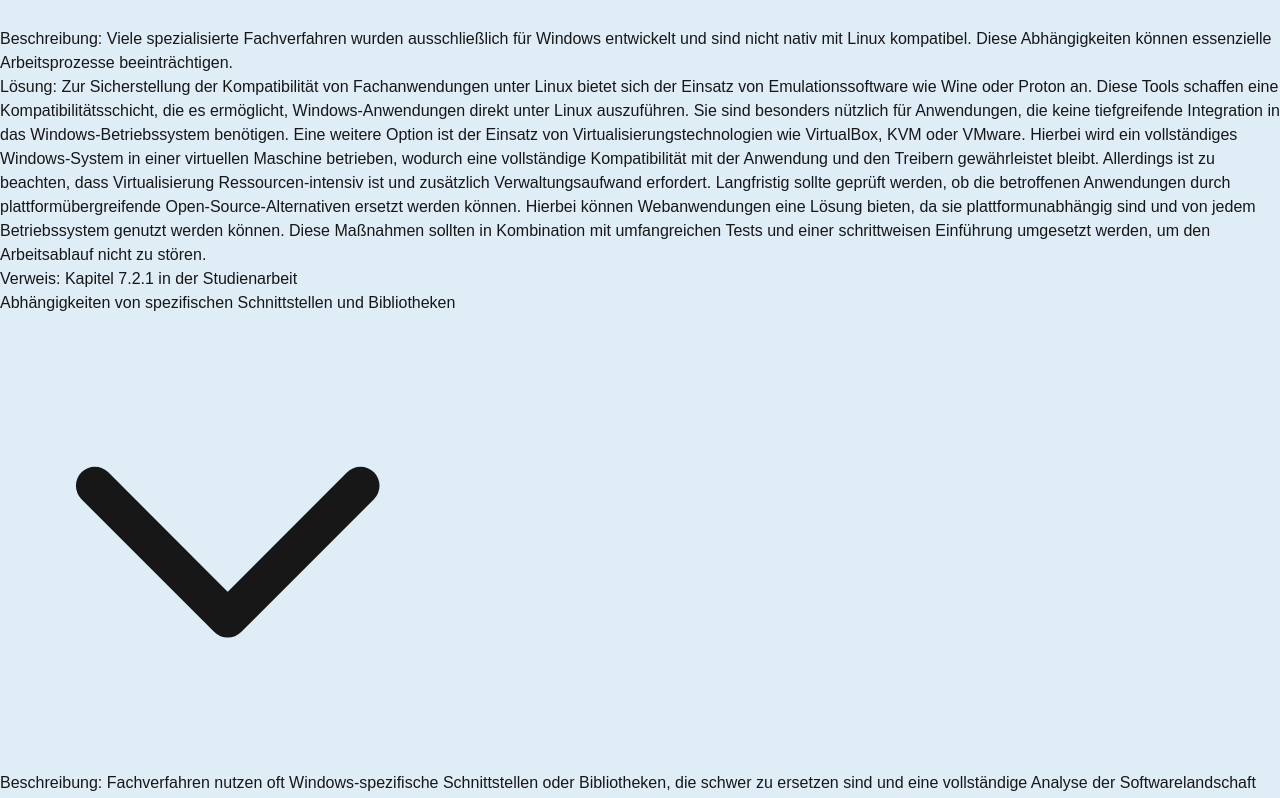
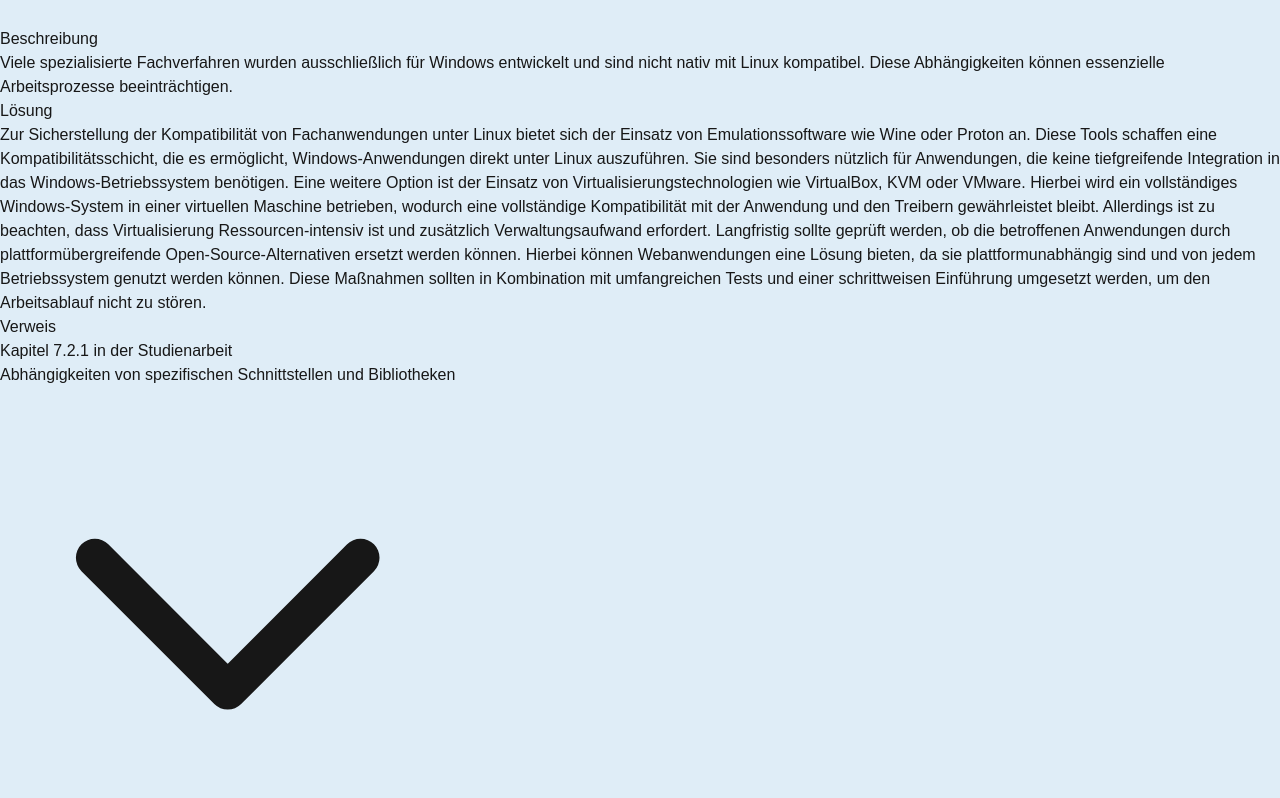
Before and after one commit to DrFisch/LeitfadenWebsite, a Next.js app: page /migration-guide/leitfaden in a window 1280 px wide. Shown: the part 880-1678 px from the top of the page. Built offline with nearby package versions, Linux system fonts and the light colour scheme.

Commit message:
migration page anpassung

```diff
--- a/src/app/migration-guide/leitfaden/page.tsx
+++ b/src/app/migration-guide/leitfaden/page.tsx
@@ -41,7 +41,7 @@ export default function MigrationGuide() {
             >
               <div className="flex flex-col items-center">
                 <step.icon className="h-8 w-8 mb-2" />
-                <span className="text-sm font-medium">{step.title}</span>
+                <span className="text-sm font-medium ">{step.title}</span>
               </div>
             </button>
           ))}
@@ -49,9 +49,9 @@ export default function MigrationGuide() {
 
         {/* Inhalt */}
         <div className="bg-white rounded-lg shadow-md p-6 relative">
-          <h2 className="text-2xl font-bold text-indigo-600 mb-4">{steps[activeStep].title}</h2>
+          <h2 className="text-2xl font-bold text-indigo-600 mb-4 border-b-2 border-gray-500">{steps[activeStep].title}</h2>
           <p className="text-gray-700 mb-6">{steps[activeStep].description}</p>
-          <h3 className="text-xl font-bold mb-4">Ablauf</h3>
+          <h3 className="text-xl font-bold mb-4 border-b-2 border-gray-400">Ablauf</h3>
 
           <ul className="list-disc list-inside text-gray-600 space-y-4">
             {steps[activeStep].content.map((item, index) => (
@@ -61,7 +61,8 @@ export default function MigrationGuide() {
 
           {/* Technische Herausforderungen - Accordion */}
           <div className="mt-6">
-            <h3 className="text-xl font-bold mb-4 text-gray-800">Technische Herausforderungen</h3>
+          <h3 className="text-xl font-bold mb-4 text-gray-800 border-b-2 border-gray-400  pt-4">
+          Technische Herausforderungen</h3>
             <div className="space-y-2">
               {steps[activeStep].huerden?.map((huerdeId) => {
                 const challenge = huerden.find((h) => h.id === huerdeId);
@@ -71,9 +72,9 @@ export default function MigrationGuide() {
                       <h2>
                         <button
                           onClick={() => toggleAccordion(challenge.id)}
-                          className="flex justify-between items-center w-full px-4 py-4 bg-indigo-100 hover:bg-indigo-200 text-gray-700 font-medium rounded-t-lg transition"
+                          className="flex justify-between items-center w-full px-4 py-4 bg-blue-100 hover:bg-indigo-200 text-gray-700 font-medium rounded-t-lg transition"
                         >
-                          <span className="text-indigo-700">{challenge.title}</span>
+                          <span className="">{challenge.title}</span>
                           <svg
                             className={`w-5 h-5 transform ${
                               openAccordion === challenge.id ? 'rotate-180' : 'rotate-0'
@@ -98,19 +99,16 @@ export default function MigrationGuide() {
                         }`}
                       >
                         <div className="p-5 bg-white rounded-b-lg">
-                          <p className="text-gray-600 mb-4">
-                            <span className="font-semibold text-gray-800">Beschreibung:</span>{' '}
-                            {challenge.description}
-                          </p>
-                          <p className="text-gray-600 mb-4">
-                            <span className="font-semibold text-gray-800">Lösung:</span>{' '}
-                            {challenge.solution}
-                          </p>
-                          <p className="text-sm text-gray-500">
-                            <span className="font-semibold text-gray-800">Verweis:</span>{' '}
-                            {challenge.solutionreference}
-                          </p>
+                          <h4 className="text-lg font-bold text-gray-800 mb-2">Beschreibung</h4>
+                          <p className="text-gray-600 mb-4">{challenge.description}</p>
+
+                          <h4 className="text-lg font-bold text-gray-800 mb-2 mt-4">Lösung</h4>
+                          <p className="text-gray-600 mb-4">{challenge.solution}</p>
+
+                          <h4 className="text-sm font-semibold text-gray-800 mb-2 mt-4">Verweis</h4>
+                          <p className="text-sm text-gray-500">{challenge.solutionreference}</p>
                         </div>
+
                       </div>
                     </div>
                   )
```
